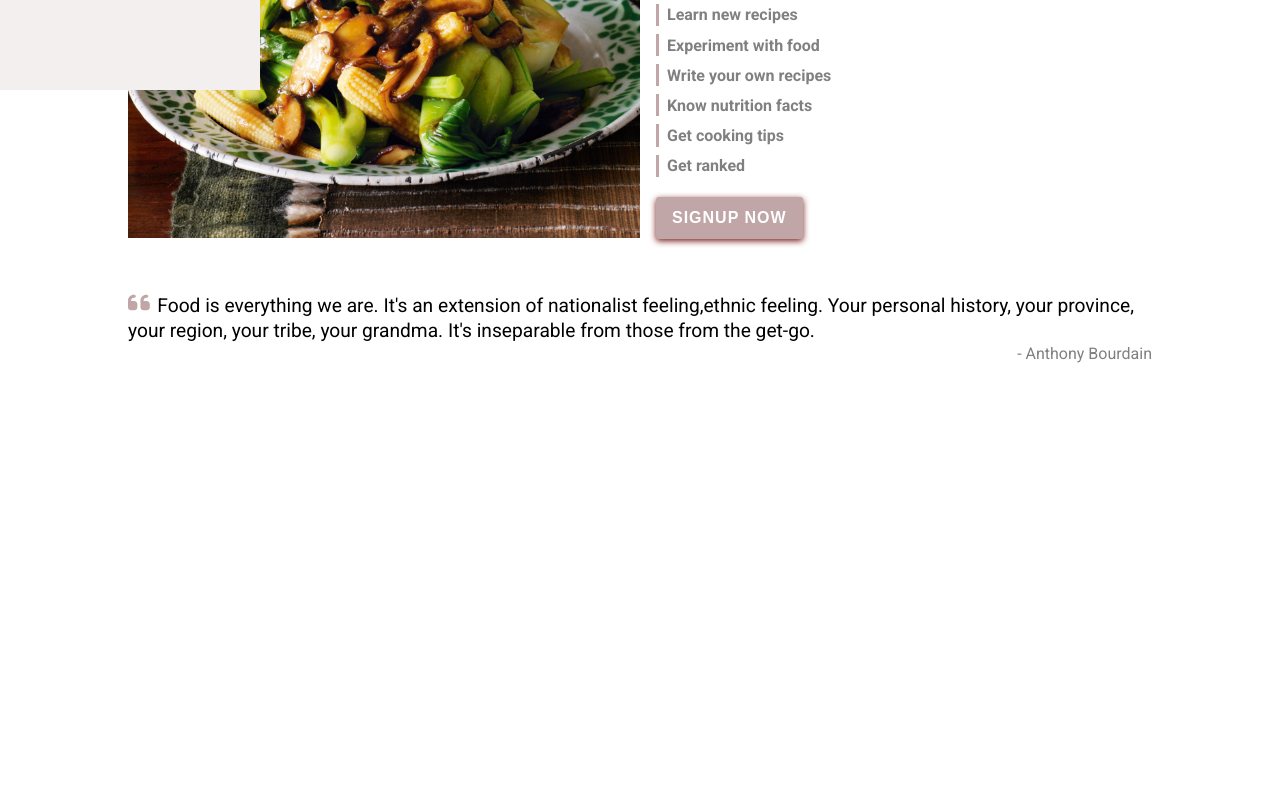
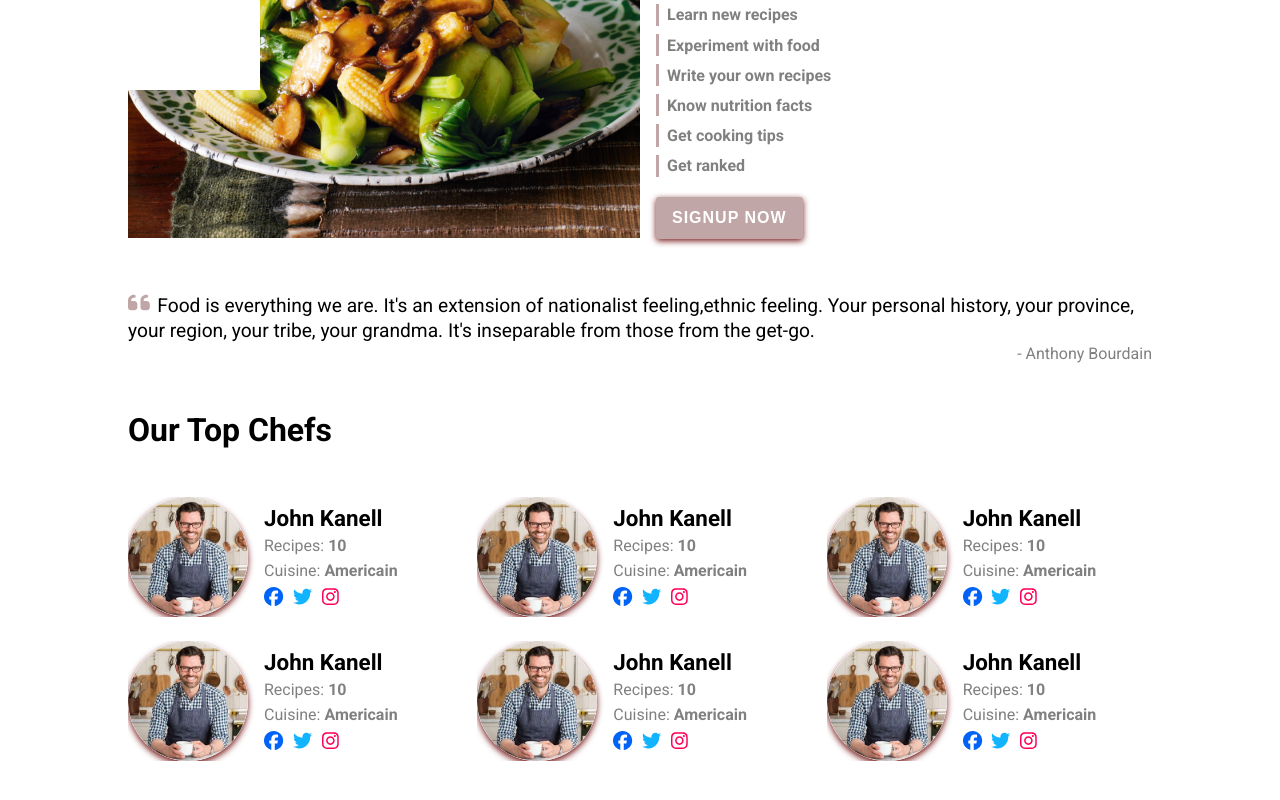
Before and after one commit to tara-hss/Handy-Recipes, a React (Create React App) app: page / in a window 1280 px wide. Shown: the part 710-1510 px from the top of the page. Before the commit the page ends 1159 px from the top, so only its background shows below. Built offline with nearby package versions, Linux system fonts and the light colour scheme.

Commit message:
Adds, styles and refactors a section with chefs' info

```diff
--- a/src/App.js
+++ b/src/App.js
@@ -2,6 +2,7 @@ import Navbar from "./components/Navbar"
 import HeroSection from "./components/HeroSection";
 import ImproveSkills from "./components/ImproveSkills";
 import QuoteSection from "./components/QuoteSection"
+import ChefsSection from "./components/ChefsSection";
 
 function App() {
   return (
@@ -11,6 +12,7 @@ function App() {
         <HeroSection />
         <ImproveSkills />
         <QuoteSection />
+        <ChefsSection />
       </div>
     </div>
   );
--- /dev/null
+++ b/src/components/ChefCard.js
@@ -0,0 +1,28 @@
+import { FontAwesomeIcon } from "@fortawesome/react-fontawesome";
+import {faFacebook,faInstagram, faTwitter } from "@fortawesome/free-brands-svg-icons"
+
+export default function ChefCard({chef}) {
+    return (
+        <div className="chef-card">
+            <div className="chef-image">
+                <img src={chef.img} alt="" />
+            </div>
+            <div className="chef-info">
+                <h1 className="chef-name">
+                    {chef.name}
+                </h1>
+                <p className="chef-recipe-count">
+                    Recipes: <b>{chef.recipesCount}</b>
+                </p>
+                <p className="chef-cuisine">
+                    Cuisine: <b>{chef.cuisine}</b>
+                </p>
+                <p className="chef-icons">
+                    <FontAwesomeIcon icon={faFacebook} />
+                    <FontAwesomeIcon icon={faTwitter} />
+                    <FontAwesomeIcon icon={faInstagram} />
+                </p>
+            </div>
+        </div>
+    )
+}
--- /dev/null
+++ b/src/components/ChefsSection.js
@@ -0,0 +1,51 @@
+import ChefCard from "./ChefCard"
+
+export default function ChefsSection() {
+    const chefs = [
+        {
+            name: "John Kanell",
+            img: "/img/chefs/img-1.jpeg",
+            recipesCount: 10,
+            cuisine: "Americain"
+        },
+        {
+            name: "John Kanell",
+            img: "/img/chefs/img-1.jpeg",
+            recipesCount: 10,
+            cuisine: "Americain"
+        },
+        {
+            name: "John Kanell",
+            img: "/img/chefs/img-1.jpeg",
+            recipesCount: 10,
+            cuisine: "Americain"
+        },
+        {
+            name: "John Kanell",
+            img: "/img/chefs/img-1.jpeg",
+            recipesCount: 10,
+            cuisine: "Americain"
+        },
+        {
+            name: "John Kanell",
+            img: "/img/chefs/img-1.jpeg",
+            recipesCount: 10,
+            cuisine: "Americain"
+        },
+        {
+            name: "John Kanell",
+            img: "/img/chefs/img-1.jpeg",
+            recipesCount: 10,
+            cuisine: "Americain"
+        }
+    ]
+
+    return (
+        <div className="section chefs">
+            <h1>Our Top Chefs</h1>
+            <div className="chefs-container">
+                { chefs.map(chef => <ChefCard key={chef.name} chef={chef} /> )}
+            </div>
+        </div>
+    )
+}
--- a/src/styles/index.scss
+++ b/src/styles/index.scss
@@ -1,5 +1,5 @@
 :root {
-    --background-color: rgb(244, 239, 239);
+    --background-color: rgb(255, 255, 255);
     --background-light: #7b7878;
     --shadow-color: rgb(119, 24, 24);
     --primary-color: rgb(192, 166, 166);
@@ -77,6 +77,7 @@ img {
 @import "partials/improve-section.scss";
 @import "partials/quote-section.scss";
 @import "partials/animations.scss";
+@import "partials/chefs-section.scss";
 
 @media screen and (max-width: 768px) {
     .navbar{
@@ -87,4 +88,7 @@ img {
             display: block;
         }
     }
+    .chef-card {
+        box-shadow: 0 5px 10px var(--shadow-color);
+    }
 }
--- /dev/null
+++ b/src/styles/partials/_chefs-section.scss
@@ -0,0 +1,58 @@
+.section.chefs {
+    display: block;
+}
+
+.chef-card {
+    display: flex;
+    height: 120px;
+    background-color: var(--background-color);
+    border-radius: 5px;
+    overflow: hidden;
+    img {
+        height: 100%;
+        width: 120px;
+        border-radius: 50%;
+        box-shadow: 0 3px 6px var(--shadow-color);
+    }
+    .chef-info {
+        height: 100%;
+        display: flex;
+        flex-direction: column;
+        justify-content: space-between;
+        padding-top: .5em;
+        padding-bottom: .5em;
+        padding-left: 1em;
+        .chef-name {
+            font-size: 1.4em;
+            font-weight: bold;
+            color: var(--text-color);
+        }
+        .chef-recipe-count, .chef-cuisine {
+            font-style: 1.2em;
+            color: var(--text-light);
+        }
+        .chef-icons {
+            font-size: 1.2em;
+            svg {
+                margin-right: .5em;
+                &:nth-child(1) {
+                    color: #0063f7;
+                }
+                &:nth-child(2) {
+                    color: #13b4ff;
+                }
+                &:nth-child(3) {
+                    color: #ff0056;
+                }
+            }
+        }
+    }
+}
+
+.chefs-container {
+    display: grid;
+    grid-template-columns: repeat(auto-fit, minmax(280px, 1fr));
+    grid-gap: 1.5em;
+    margin-top: 2em;
+    margin-top: 3em;
+}
```
Also changed, not shown: public/img/chefs/img-1.jpeg (added).
